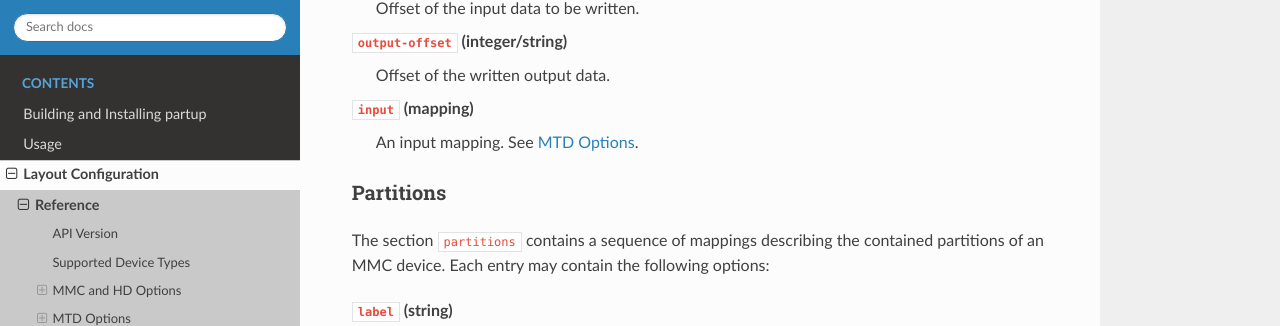
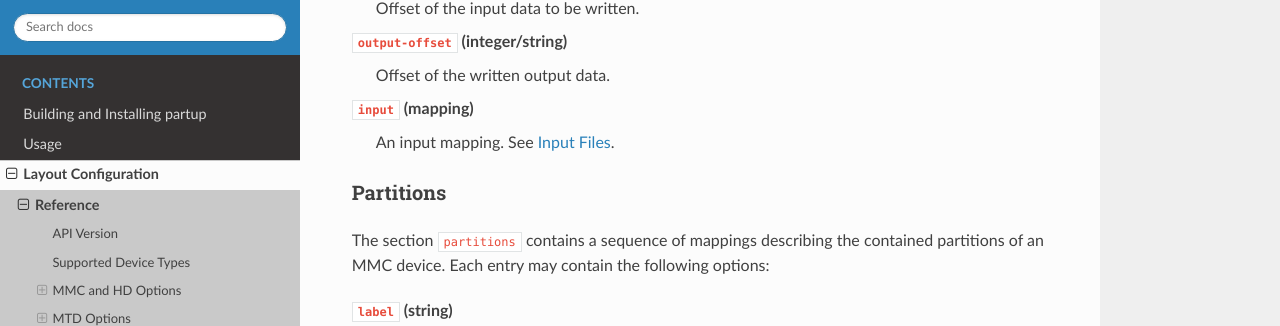
Before and after one commit to phytec/partup, a Sphinx documentation site: the page built from doc/layout-config-reference.rst, in a window 1280 px wide and 1400 px high, scrolled down 1763 px. Shown: the part 125-451 px from the top of the window. Built offline with Sphinx 7.4.7 and the Read the Docs theme 3.1.0, drawn with Linux system fonts in a browser that asks for light colours; some of the changed text lies outside the part shown.

Commit message:
doc: layout-config-reference: Fix input-files link
Fix the internal link to the "Input Files" chapter.

Signed-off-by: Martin Schwan <m.schwan@phytec.de>

```diff
--- a/doc/layout-config-reference.rst
+++ b/doc/layout-config-reference.rst
@@ -271,6 +269,8 @@ contained partitions of an MTD. Each entry may contain the following options:
 
    Available since: :ref:`release-3.0.0`
 
+.. _input-files:
+
 Input Files
 -----------
 
```
Also changed, not shown: other parts of doc/layout-config-reference.rst (+0 -2 lines).
